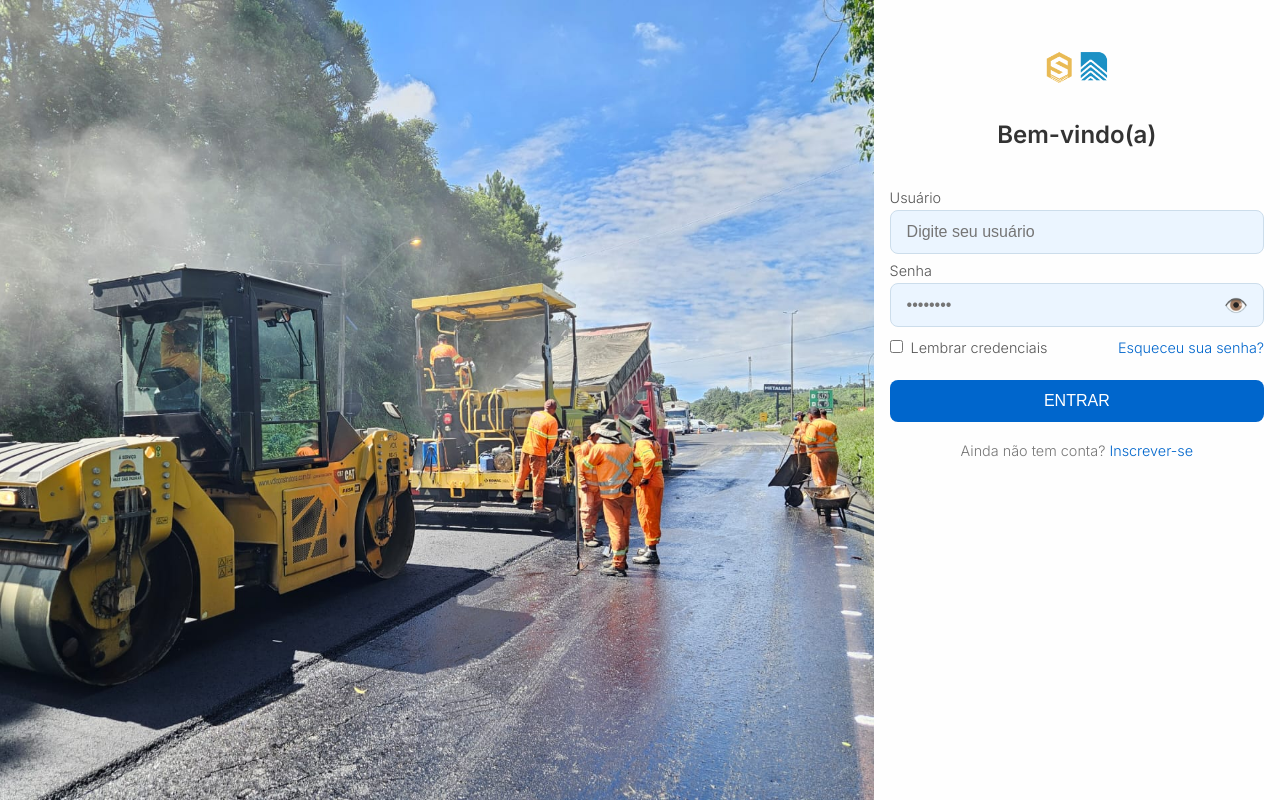
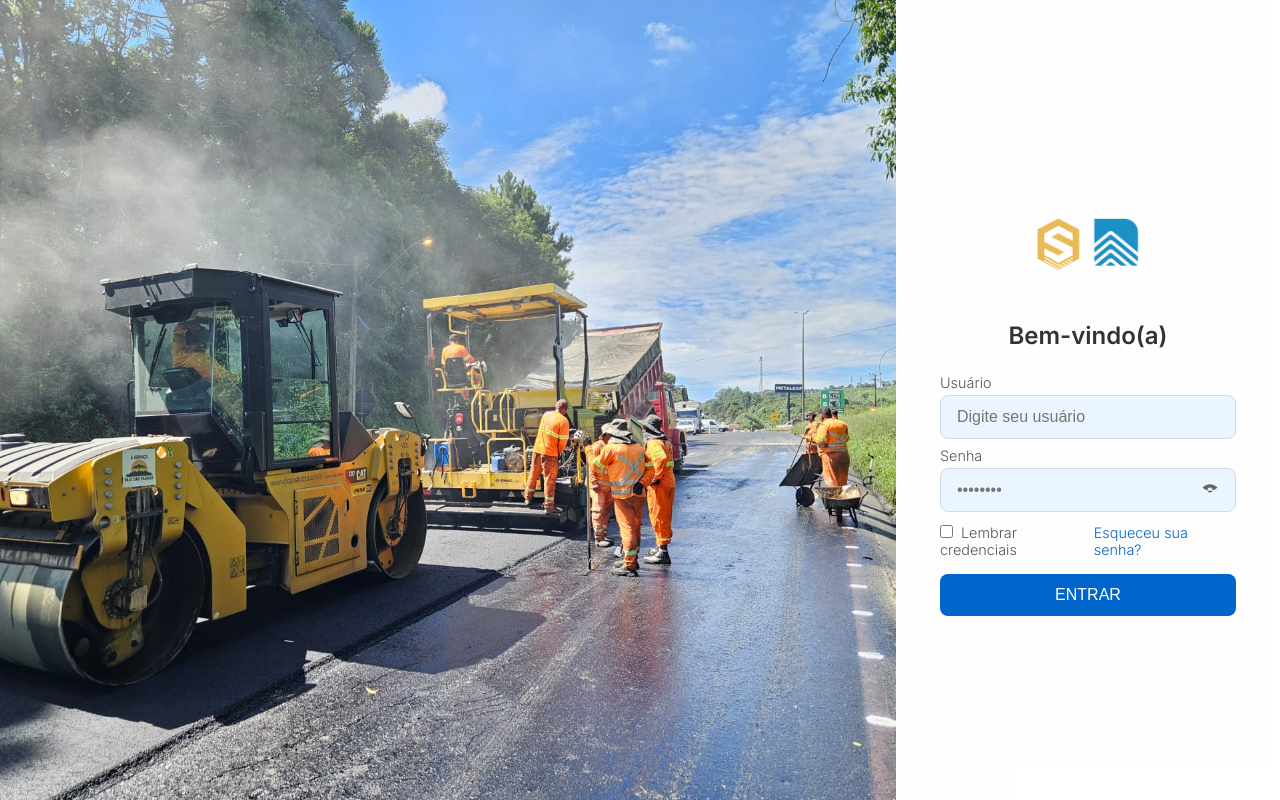
Before and after one commit to Suchmanouski/SistemaV1, a React (Create React App) app: page / in a window 1280 px wide. Built offline with nearby package versions, Linux system fonts and the light colour scheme.

Commit message:
Refatora Login: novo layout, email e lembrar credenciais

```diff
--- a/src/Paginas/00 - Login/Login.css
+++ b/src/Paginas/00 - Login/Login.css
@@ -1,65 +1,69 @@
-/* Container principal: bg à esquerda e form à direita */
 .login-container {
   display: flex;
   height: 100vh;
+}
+
+/* slider 70% */
+.login-bg {
+  flex: 7;
+  position: relative;
   overflow: hidden;
 }
-
-/* Slider ocupa 70% */
-.login-container__bg {
-  position: relative;
-  flex: 7;
-  overflow: hidden;
-}
-
-/* Cada imagem */
 .login-bg__img {
   position: absolute;
-  top: 0; left: 0;
-  width: 100%; height: 100%;
+  inset: 0;
+  width: 100%;
+  height: 100%;
   object-fit: cover;
   opacity: 0;
   transition: opacity 1s ease-in-out;
 }
-
-/* Imagem ativa */
 .login-bg__img.active {
   opacity: 1;
 }
 
-/* Form ocupa 30% */
-.login-form {
+/* painel branco 30% */
+.login-panel {
   flex: 3;
-  background: rgba(255,255,255,0.85);
+  background: rgba(255,255,255,0.9);
   display: flex;
-  flex-direction: column;
   align-items: center;
-  padding: 2rem 1rem;
-  box-shadow: -4px 0 12px rgba(0,0,0,0.1);
-  overflow-y: auto;
+  justify-content: center;
 }
 
-/* Logo e título */
-.login-form__logo {
-  width: 72px;
-  margin-bottom: 1rem;
+/* form centralizado e limitado */
+.login-form {
+  width: 100%;
+  max-width: 360px;
+  padding: 2rem;
+  box-sizing: border-box;
 }
-.login-form__title {
-  margin-bottom: 2rem;
+
+/* logo maior */
+.login-logo {
+  display: block;
+  margin: 0 auto 1rem;
+  width: 120px;
+}
+
+/* título */
+.login-title {
+  text-align: center;
+  margin-bottom: 1.5rem;
   font-size: 1.5rem;
   color: #333;
 }
 
-/* Labels */
-.login-form__label {
-  align-self: flex-start;
+/* labels */
+.login-label {
+  display: block;
   margin: 0.5rem 0 0.25rem;
   font-size: 0.9rem;
   color: #555;
 }
 
-/* Inputs */
-.login-form__input {
+/* inputs */
+.login-input {
   width: 100%;
   padding: 0.75rem 1rem;
   font-size: 1rem;
@@ -70,53 +74,53 @@
   box-sizing: border-box;
 }
 
-/* Container senha */
-.login-form__senha-container {
+/* senha com ícone */
+.login-input--senha {
   position: relative;
-  width: 100%;
 }
-.login-form__showpass {
+.login-input--has-icon {
+  padding-right: 2.5rem;
+}
+.login-icon {
   position: absolute;
   right: 1rem;
   top: 50%;
   transform: translateY(-50%);
-  background: none;
-  border: none;
-  font-size: 1.2rem;
+  width: 1.25rem;
+  height: 1.25rem;
+  fill: #666;
   cursor: pointer;
 }
 
-/* Extras: lembrar + link */
-.login-form__extras {
+/* extras */
+.login-extras {
   display: flex;
   justify-content: space-between;
   align-items: center;
-  width: 100%;
   margin: 0.75rem 0 1rem;
   font-size: 0.9rem;
   color: #555;
 }
-.login-form__extras input {
+.login-extras input {
   margin-right: 0.5rem;
 }
-.login-form__link {
+.login-forgot {
   color: #0066CC;
   text-decoration: none;
 }
-.login-form__link:hover {
+.login-forgot:hover {
   text-decoration: underline;
 }
 
-/* Erro */
-.login-form__error {
-  width: 100%;
+/* erro */
+.login-error {
   color: #C00;
   font-size: 0.9rem;
   margin-bottom: 1rem;
 }
 
-/* Botão de login */
-.login-form__btn {
+/* botão */
+.login-btn {
   width: 100%;
   padding: 0.75rem;
   font-size: 1rem;
@@ -125,22 +129,7 @@
   border: none;
   border-radius: 8px;
   cursor: pointer;
-  margin-top: 0.5rem;
 }
-.login-form__btn:hover {
+.login-btn:hover {
   background: #005BB5;
 }
-
-/* Link de inscrição */
-.login-form__signup {
-  margin-top: 1.25rem;
-  font-size: 0.9rem;
-  color: #777;
-}
-.login-form__signup a {
-  color: #0066CC;
-  text-decoration: none;
-}
-.login-form__signup a:hover {
-  text-decoration: underline;
-}
--- a/src/Paginas/00 - Login/Login.js
+++ b/src/Paginas/00 - Login/Login.js
@@ -15,7 +15,6 @@ export default function Login({ onLoginSuccess }) {
 
   const fundos = [fundo1, fundo2, fundo3];
 
-  // Avança o slide a cada 4s
   useEffect(() => {
     const iv = setInterval(() => {
       setSlideIndex(i => (i + 1) % fundos.length);
@@ -37,7 +36,8 @@ export default function Login({ onLoginSuccess }) {
       const data = await res.json();
       if (res.ok) {
         setErro('');
-        if (lembrar) localStorage.setItem('usuarioLogado', JSON.stringify(data));
+        if (lembrar)
+          localStorage.setItem('usuarioLogado', JSON.stringify(data));
         onLoginSuccess(data);
       } else {
         setErro(data.message);
@@ -49,23 +49,26 @@ export default function Login({ onLoginSuccess }) {
 
   return (
     <div className="login-container">
-      <div className="login-container__bg">
+      <div className="login-bg">
         {fundos.map((img, i) => (
           <img
             key={i}
             src={img}
-            alt={`fundo ${i}`}
-            className={`login-bg__img ${slideIndex === i ? 'active' : ''}`}
+            alt=""
+            className={`login-bg__img ${
+              slideIndex === i ? 'active' : ''
+            }`}
           />
         ))}
       </div>
+      <div className="login-panel">
         <form className="login-form" onSubmit={handleSubmit}>
-        <img src={logo} alt="Logo" className="login-form__logo" />
-        <h1 className="login-form__title">Bem-vindo(a)</h1>
+          <img src={logo} alt="Logo" className="login-logo" />
+          <h1 className="login-title">Bem-vindo(a)</h1>
 
-        <label className="login-form__label">Usuário</label>
+          <label className="login-label">Usuário</label>
           <input
-          className="login-form__input"
+            className="login-input"
             type="text"
             value={usuario}
             onChange={e => setUsuario(e.target.value)}
@@ -73,26 +76,31 @@ export default function Login({ onLoginSuccess }) {
             required
           />
 
-        <label className="login-form__label">Senha</label>
-        <div className="login-form__senha-container">
+          <label className="login-label">Senha</label>
+          <div className="login-input--senha">
             <input
-            className="login-form__input"
+              className="login-input login-input--has-icon"
               type={verSenha ? 'text' : 'password'}
               value={senha}
               onChange={e => setSenha(e.target.value)}
               placeholder="••••••••"
               required
             />
-          <button
-            type="button"
-            className="login-form__showpass"
+            <svg
               onClick={() => setVerSenha(v => !v)}
+              className="login-icon eye-icon"
+              xmlns="http://www.w3.org/2000/svg"
+              viewBox="0 0 24 24"
             >
-            {verSenha ? '🙈' : '👁️'}
-          </button>
+              {verSenha ? (
+                <path d="M12 5c7 0 11 7 11 7s-4 7-11 7S1 12 1 12s4-7 11-7zm0 2a5 5 0 100 10 5 5 0 000-10z" />
+              ) : (
+                <path d="M12 9a3 3 0 110 6 3 3 0 010-6zm0-4C7 5 3 9 3 9s4 4 9 4 9-4 9-4-4-4-9-4z" />
+              )}
+            </svg>
           </div>
 
-        <div className="login-form__extras">
+          <div className="login-extras">
             <label>
               <input
                 type="checkbox"
@@ -101,19 +109,18 @@ export default function Login({ onLoginSuccess }) {
               />
               Lembrar credenciais
             </label>
-          <a href="#" className="login-form__link">Esqueceu sua senha?</a>
+            <a href="#" className="login-forgot">
+              Esqueceu sua senha?
+            </a>
           </div>
 
-        {erro && <div className="login-form__error">{erro}</div>}
+          {erro && <div className="login-error">{erro}</div>}
 
-        <button className="login-form__btn" type="submit">
+          <button type="submit" className="login-btn">
             ENTRAR
           </button>
-
-        <div className="login-form__signup">
-          Ainda não tem conta? <a href="#">Inscrever-se</a>
+        </form>
       </div>
-      </form>
     </div>
   );
 }
```
Lines whose indentation alone changed are shown as unchanged.
